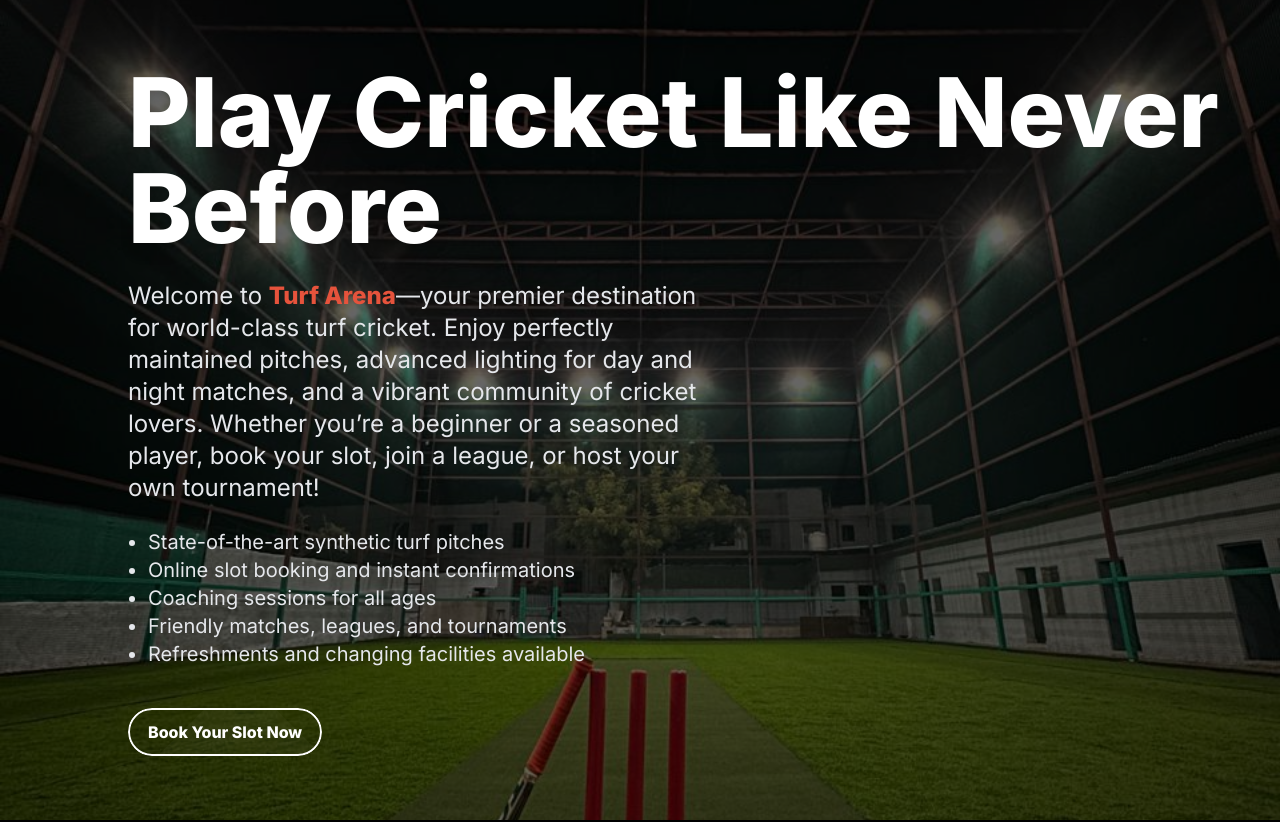
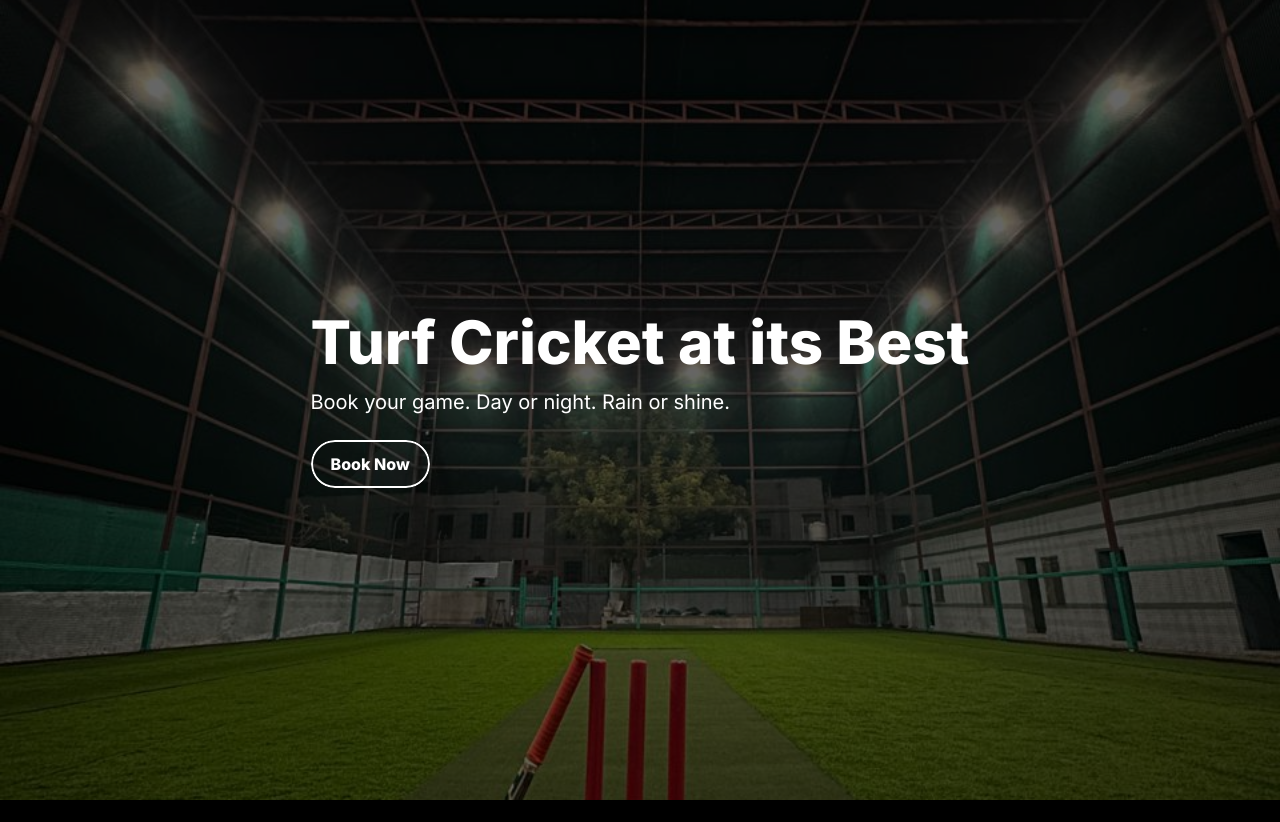
Before and after one commit to Jeet6421/truf-cricket, a React (Vite) app: page / in a window 1280 px wide. Shown: the top 822 px of the page. Built offline with nearby package versions, Linux system fonts and the light colour scheme.

Commit message:
inital commit

```diff
--- a/src/components/Home.jsx
+++ b/src/components/Home.jsx
@@ -1,39 +1,31 @@
 import React from "react";
 import Button from "../layouts/Button";
+import Hero from "../assets/img/hero.jpeg";
 
 const Home = () => {
   return (
-    <section
-      className="min-h-screen flex items-center justify-center bg-[url('./assets/img/hero.jpeg')] bg-cover bg-no-repeat bg-center relative"
-      id="home"
+    <div
+      className="relative min-h-screen flex items-center justify-center px-5 md:px-32 bg-cover bg-no-repeat bg-center"
+      style={{ backgroundImage: `url(${Hero})` }}
     >
-      {/* Overlay for readability */}
-      <div className="absolute inset-0 bg-black bg-opacity-60 z-0"></div>
-      <div className="relative z-10 w-full flex flex-col items-center md:items-start md:pl-32 px-5 py-16">
-        <h1 className="text-white font-extrabold text-4xl sm:text-6xl md:text-7xl lg:text-8xl text-center md:text-left drop-shadow-lg">
-          Play Cricket Like Never Before
+      {/* Dark overlay */}
+      <div className="absolute inset-0 bg-black bg-opacity-60 z-0" />
+
+      {/* Main content */}
+      <div className="z-10 text-white text-center md:text-left max-w-2xl">
+        <h1 className="text-4xl md:text-6xl font-extrabold leading-tight">
+          Turf Cricket at its Best
         </h1>
-        <p className="mt-6 text-gray-200 text-lg sm:text-xl md:text-2xl max-w-xl text-center md:text-left">
-          Welcome to{" "}
-          <span className="text-brightRed font-bold"> Turf Arena</span>
-          —your premier destination for world-class turf cricket. Enjoy
-          perfectly maintained pitches, advanced lighting for day and night
-          matches, and a vibrant community of cricket lovers. Whether you’re a
-          beginner or a seasoned player, book your slot, join a league, or host
-          your own tournament!
+
+        <p className="mt-4 text-lg md:text-xl">
+          Book your game. Day or night. Rain or shine.
         </p>
-        <ul className="mt-6 text-gray-200 text-base sm:text-lg md:text-xl max-w-xl list-disc pl-5 text-left">
-          <li>State-of-the-art synthetic turf pitches</li>
-          <li>Online slot booking and instant confirmations</li>
-          <li>Coaching sessions for all ages</li>
-          <li>Friendly matches, leagues, and tournaments</li>
-          <li>Refreshments and changing facilities available</li>
-        </ul>
-        <div className="mt-10 flex justify-center md:justify-start w-full">
-          <Button title="Book Your Slot Now" />
+
+        <div className="mt-6 flex justify-center md:justify-start">
+          <Button title="Book Now" />
         </div>
       </div>
-    </section>
+    </div>
   );
 };
 
```
